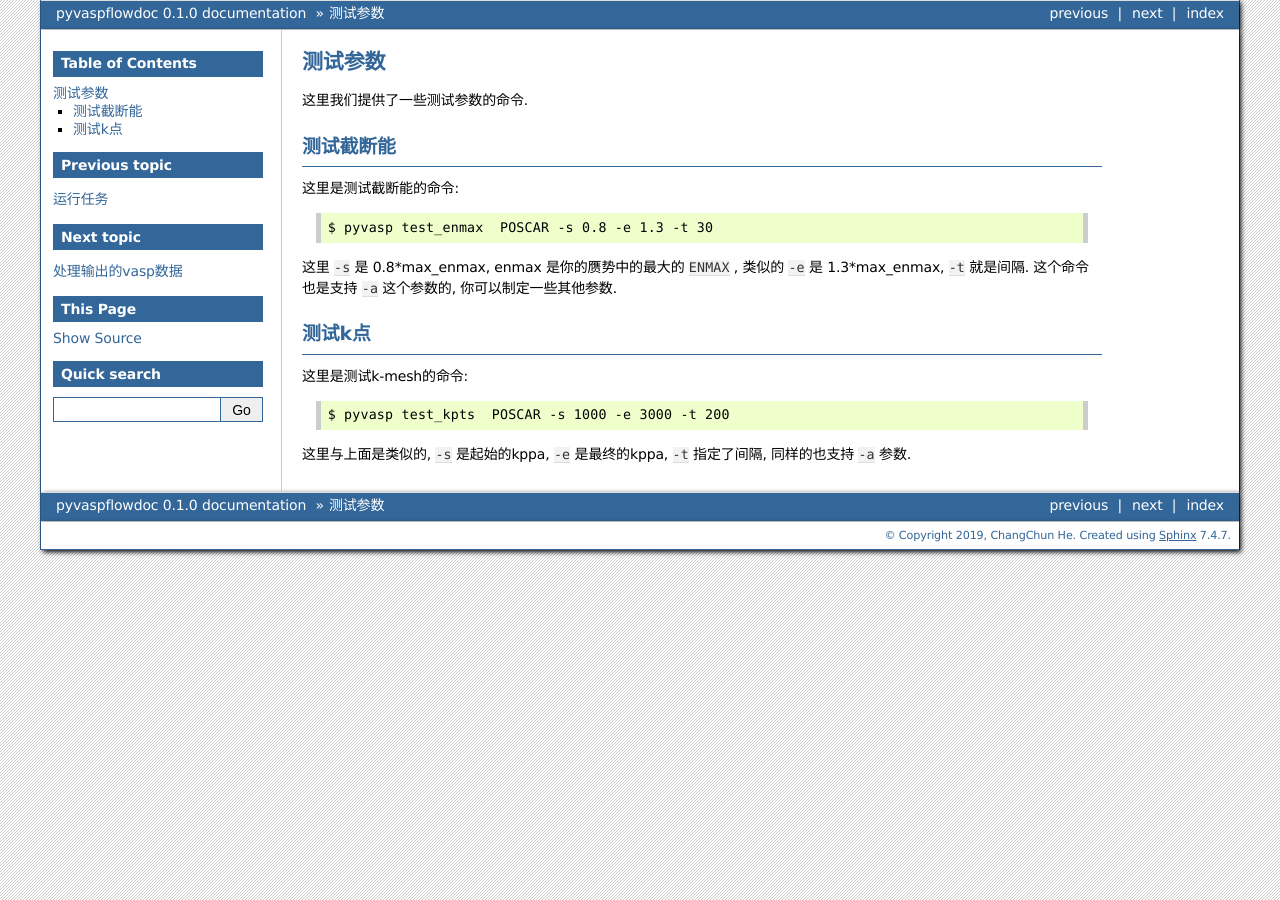
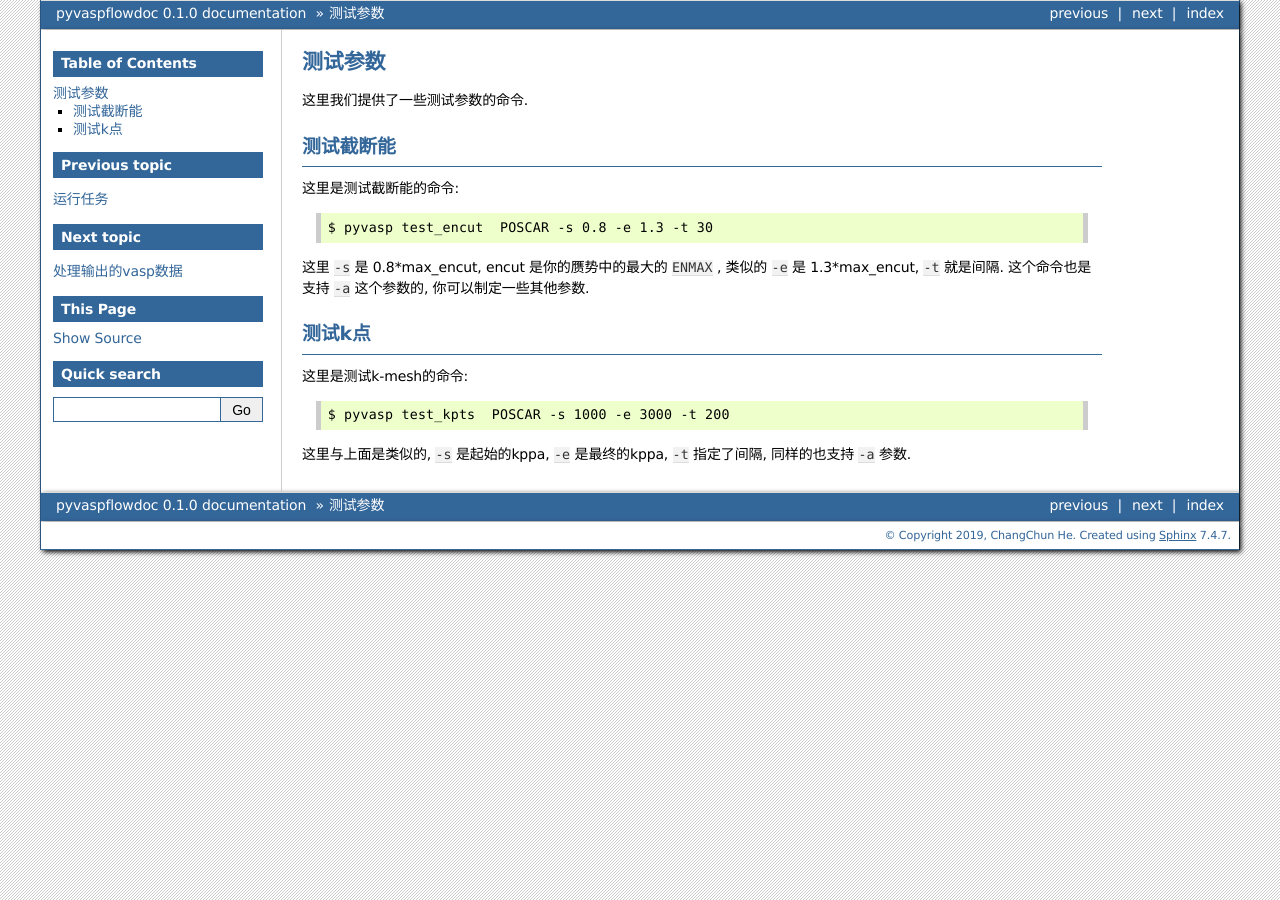
Before and after one commit to ChangChunHe/pyvaspflow, a Sphinx documentation site: the page built from docs/source/test_para.rst, in a window 1280 px wide. Built offline with Sphinx 7.4.7, drawn with Linux system fonts in a browser that asks for light colours.

Commit message:
modify enmax -> encut in docs

```diff
--- a/docs/source/test_para.rst
+++ b/docs/source/test_para.rst
@@ -10,11 +10,11 @@
 
 这里是测试截断能的命令::
 
-    $ pyvasp test_enmax  POSCAR -s 0.8 -e 1.3 -t 30
+    $ pyvasp test_encut  POSCAR -s 0.8 -e 1.3 -t 30
 
 
-这里 ``-s`` 是  0.8*max_enmax, enmax 是你的赝势中的最大的 ``ENMAX`` ,
-类似的 ``-e`` 是 1.3*max_enmax, ``-t`` 就是间隔. 这个命令也是支持 ``-a`` 这个参数的, 你可以制定一些其他参数.
+这里 ``-s`` 是  0.8*max_encut, encut 是你的赝势中的最大的 ``ENMAX`` ,
+类似的 ``-e`` 是 1.3*max_encut, ``-t`` 就是间隔. 这个命令也是支持 ``-a`` 这个参数的, 你可以制定一些其他参数.
 
 
 
```
